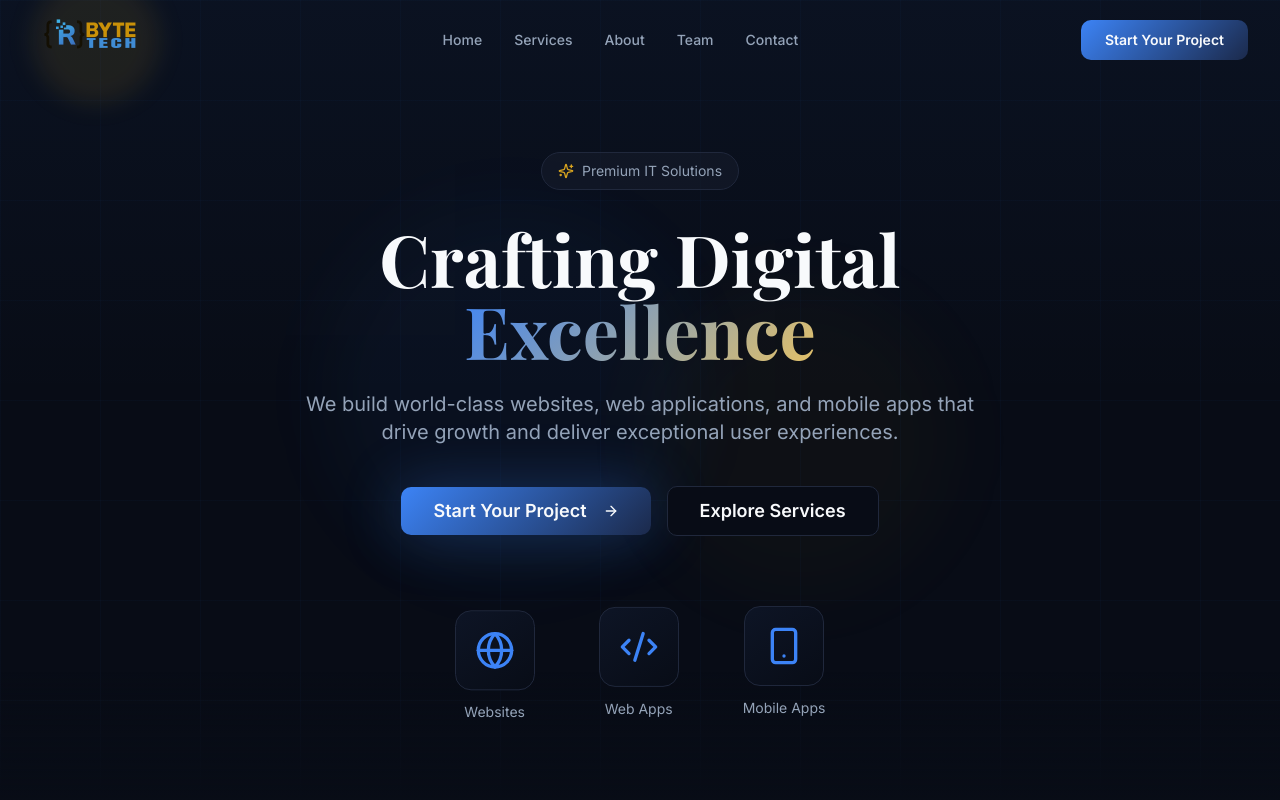
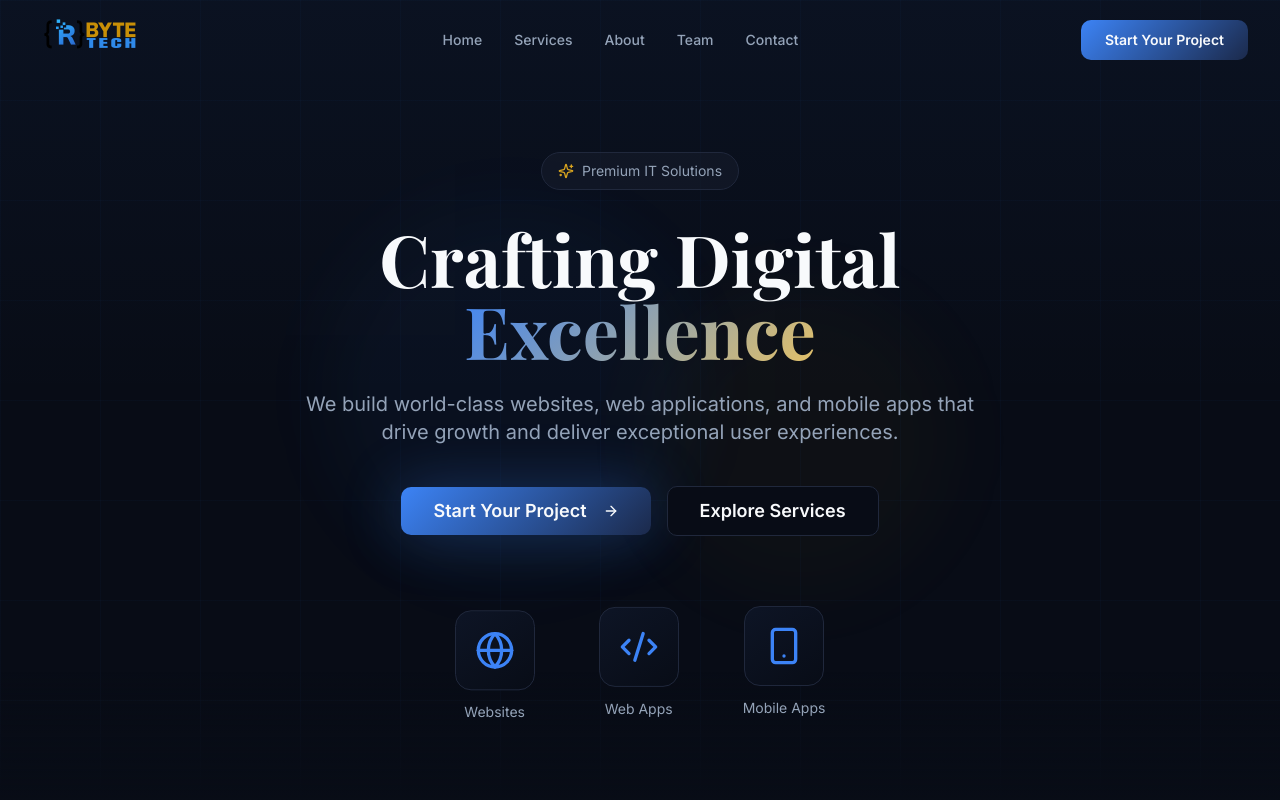
Before and after one commit to GyanVincent/royalbyte, a React (Vite) app: page / in a window 1280 px wide. Shown: the top 800 px of the page. Built offline with nearby package versions, Linux system fonts and the light colour scheme; the HTML template or start-up script is replaced by a standard one.

Commit message:
fix: Restore hero section shadow effects while keeping logo clean
- Restore blur-2xl and animate-glow effects to hero background
- Keep logo shadow-free as requested
- Maintain beautiful animated background with shadow effects
- Balance between clean logo and rich background animation

```diff
--- a/src/components/Navbar.tsx
+++ b/src/components/Navbar.tsx
@@ -71,7 +71,6 @@ const Navbar = () => {
                 src="/main logo SMALL.png"
                 className="w-32 h-32 object-contain"
               />
-              <div className="absolute inset-0 bg-secondary/10 blur-md rounded-full" />
             </div>
           </motion.a>
 
```
